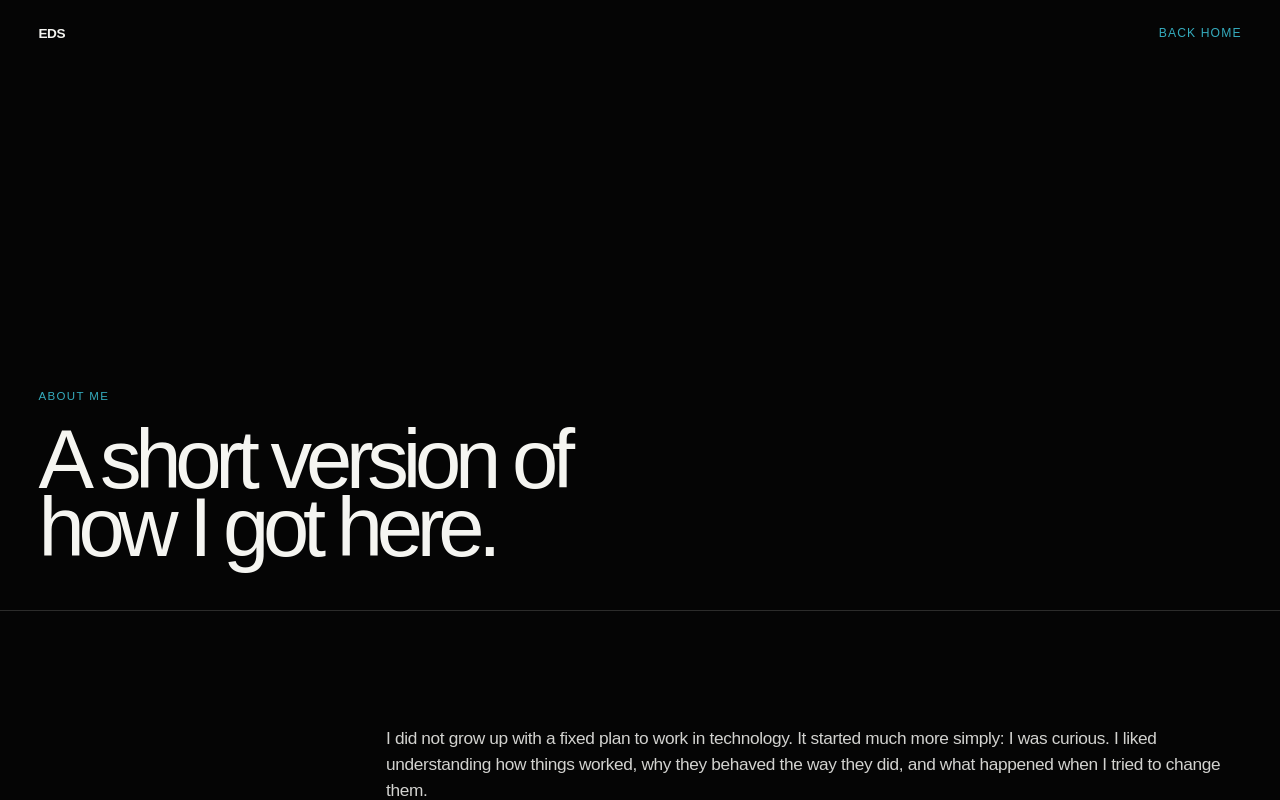
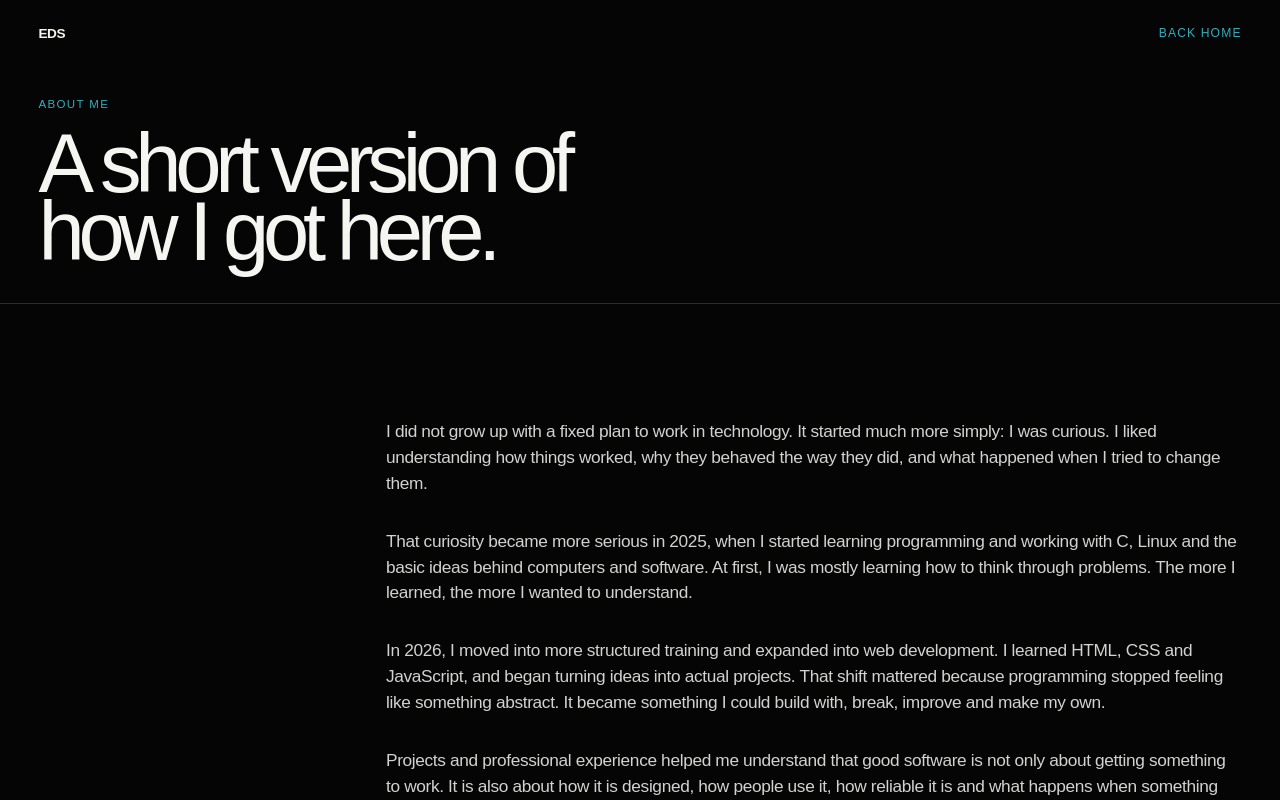
Before and after one commit to emma-dasilva-dev/emma-portfolio, a Next.js app: page /about in a window 1280 px wide. Shown: the top 800 px of the page. Built offline with nearby package versions, Linux system fonts and the light colour scheme.

Commit message:
Tighten About spacing and typography

```diff
--- a/src/app/globals.css
+++ b/src/app/globals.css
@@ -275,7 +275,7 @@ a {
 
 .about-story {
   max-width: 61rem;
-  font-size: clamp(1.45rem, 2.6vw, 2.8rem);
+  font-size: clamp(1.15rem, 1.8vw, 1.85rem);
   line-height: 0.98;
   letter-spacing: -0.058em;
 }
@@ -325,12 +325,12 @@ a {
 }
 
 .about-page-hero {
-  min-height: 68svh;
+  min-height: auto;
   display: flex;
   flex-direction: column;
-  justify-content: flex-end;
-  gap: 1.5rem;
-  padding: 2.5rem clamp(1.25rem, 3vw, 3rem) 3rem;
+  justify-content: flex-start;
+  gap: 1.25rem;
+  padding: 2rem clamp(1.25rem, 3vw, 3rem) 2.25rem;
   overflow: hidden;
 }
 
@@ -416,7 +416,7 @@ a {
   }
 
   .about-story {
-    font-size: clamp(1.5rem, 6vw, 2.8rem);
+    font-size: clamp(1.15rem, 4.8vw, 1.75rem);
   }
 }
 
```
